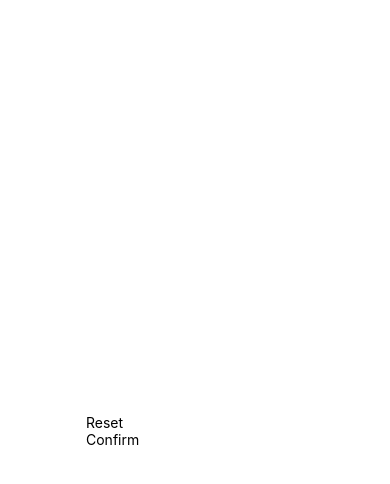
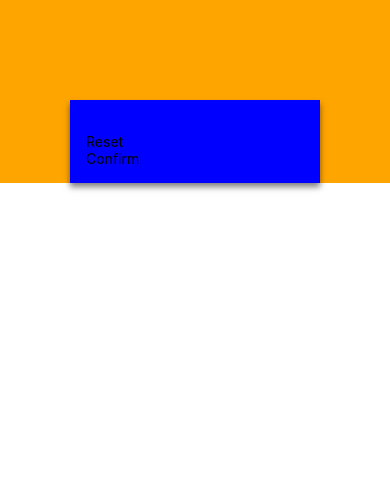
Before and after one commit to guitarlanguage/react-practical-guide-target-app, a React Native app: screen / in a window 390 px wide. Shown: the top 484 px of the page. Built offline with nearby package versions, Linux system fonts and the light colour scheme.

Commit message:
learned how to add box shadow in react native. use elevation for android and shadow for ios

```diff
--- a/App.js
+++ b/App.js
@@ -12,9 +12,10 @@
 
 const styles = StyleSheet.create({
   container: {
-    flex: 1,
-    backgroundColor: '#fff',
+    // flex: 1,
+    backgroundColor: 'orange',
     alignItems: 'center',
-    justifyContent: 'center',
+    justifyContent: 'center'
+
   },
 });
--- a/screens/StartGameScreen.js
+++ b/screens/StartGameScreen.js
@@ -1,9 +1,9 @@
-import { TextInput, View } from "react-native";
+import { TextInput, View, StyleSheet } from "react-native";
 import PrimaryButton from "../components/PrimaryButton";
 
 function StartGameScreen() {
   return (
-    <View>
+    <View style={styles.inputContainer}>
       <TextInput />
       <PrimaryButton>Reset</PrimaryButton>
       <PrimaryButton>Confirm</PrimaryButton>
@@ -12,3 +12,20 @@
 };
 
 export default StartGameScreen;
+
+const styles = StyleSheet.create({
+  inputContainer: {
+    //flex 1 helps it take up as much space as it can
+    // flex: 1,
+    marginTop: 100,
+    padding: 16,
+    backgroundColor: "blue",
+    //android only property
+    elevation: 4,
+    //get around this with ios by using shadow
+    shadowColor: "black",
+    shadowOffset: { width: 0, height: 4 },
+    shadowRadius: 6,
+    shadowOpacity: .5
+  }
+});
```
